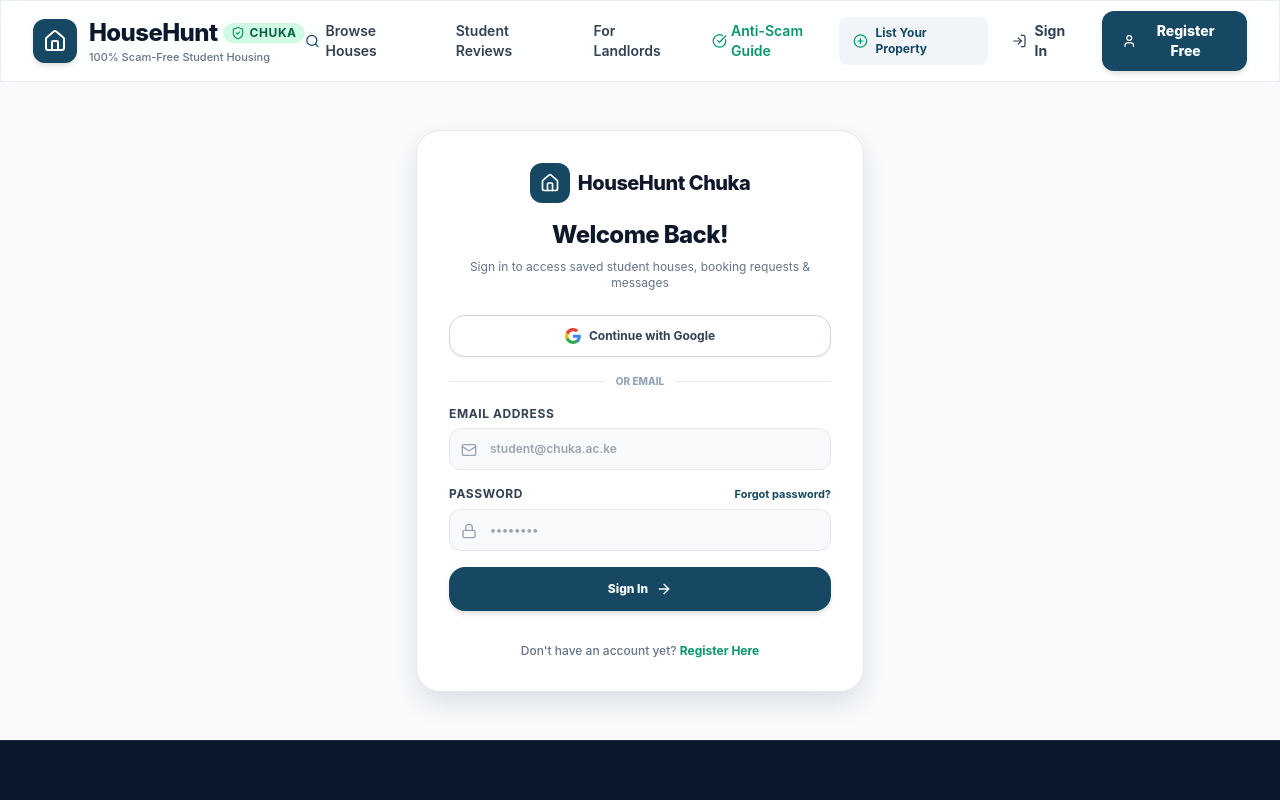
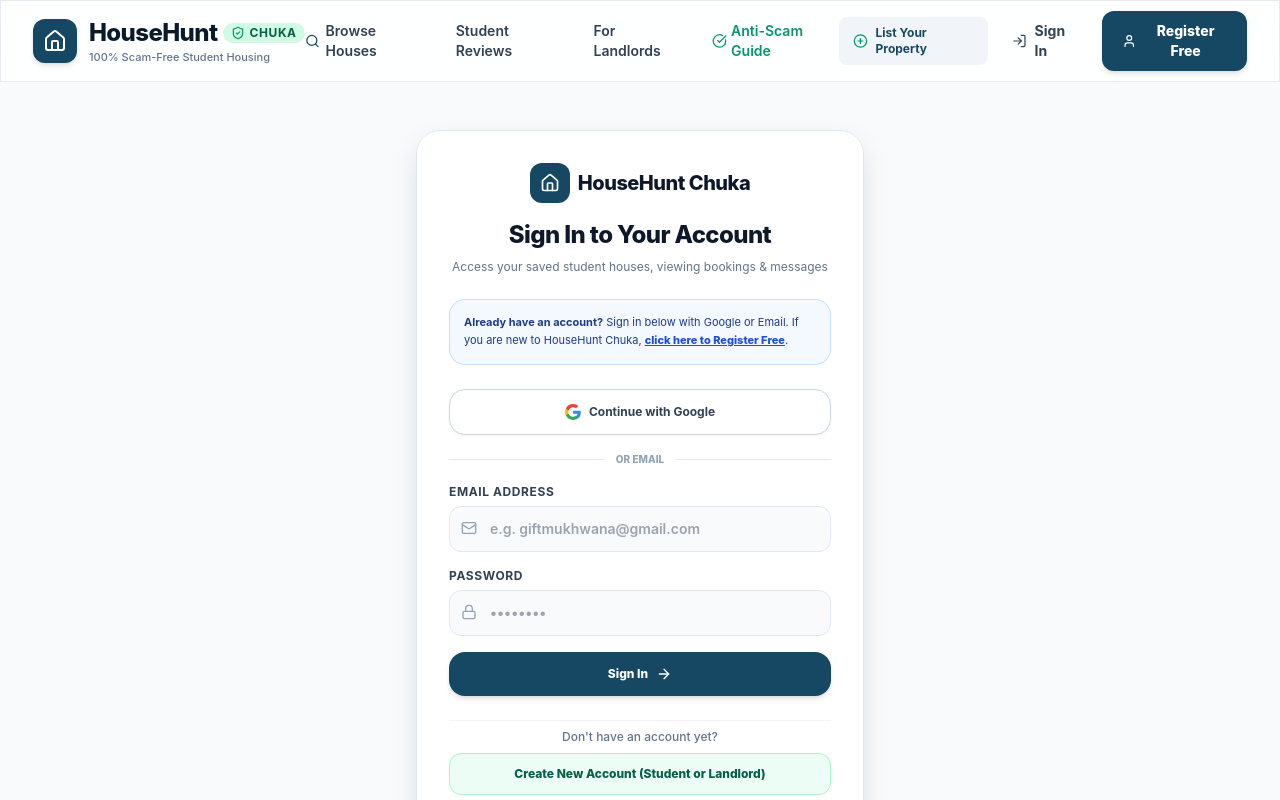
Before and after one commit to zawadi-web/househunt-chuka, a Next.js app: page /login in a window 1280 px wide. Shown: the top 800 px of the page. Built offline with nearby package versions, Linux system fonts and the light colour scheme.

Commit message:
Fix: Google account picker prompt, NextAuth login page auth integration, and client-side signOut redirection

```diff
--- a/src/app/dashboard/student/page.tsx
+++ b/src/app/dashboard/student/page.tsx
@@ -2,6 +2,7 @@
 
 import React, { useState, useRef, useEffect } from 'react';
 import Link from 'next/link';
+import { signOut } from 'next-auth/react';
 import {
   Heart, Calendar, MessageSquare, ShieldCheck, Search,
   Upload, User, LogOut, Home, Bell, AlertTriangle, X,
@@ -144,9 +145,12 @@
           <button className="bg-white/10 hover:bg-white/20 border border-white/20 text-white text-xs font-bold px-4 py-2.5 rounded-xl flex items-center gap-2 transition-all">
             <MessageSquare className="w-4 h-4" /> Messages
           </button>
-          <Link href="/api/auth/signout" className="bg-red-500/20 hover:bg-red-500/30 border border-red-300/20 text-white text-xs font-bold px-4 py-2.5 rounded-xl flex items-center gap-2 transition-all">
+          <button
+            onClick={() => signOut({ callbackUrl: '/login' })}
+            className="bg-red-500/20 hover:bg-red-500/30 border border-red-300/20 text-white text-xs font-bold px-4 py-2.5 rounded-xl flex items-center gap-2 transition-all"
+          >
             <LogOut className="w-4 h-4" /> Sign Out
-          </Link>
+          </button>
         </div>
       </div>
 
--- a/src/app/login/page.tsx
+++ b/src/app/login/page.tsx
@@ -1,22 +1,62 @@
 "use client";
 
-import React, { useState } from 'react';
+import React, { useState, Suspense } from 'react';
 import Link from 'next/link';
-import { Home, ShieldCheck, Mail, Lock, ArrowRight } from 'lucide-react';
+import { useSearchParams } from 'next/navigation';
+import { signIn } from 'next-auth/react';
+import { Home, ShieldCheck, Mail, Lock, ArrowRight, Loader2, AlertCircle, CheckCircle2 } from 'lucide-react';
 
-export default function LoginPage() {
+function LoginForm() {
+  const searchParams = useSearchParams();
+  const callbackUrl = searchParams.get('callbackUrl') || '/dashboard/student';
+  const errorParam = searchParams.get('error');
+
   const [email, setEmail] = useState('');
   const [password, setPassword] = useState('');
+  const [loading, setLoading] = useState(false);
+  const [googleLoading, setGoogleLoading] = useState(false);
+  const [error, setError] = useState(errorParam ? 'Authentication failed. Please check your details.' : '');
 
-  const handleSubmit = (e: React.FormEvent) => {
+  const handleEmailLogin = async (e: React.FormEvent) => {
     e.preventDefault();
-    window.location.href = '/dashboard/student';
+    setLoading(true);
+    setError('');
+
+    try {
+      const res = await signIn('credentials', {
+        email,
+        password,
+        redirect: false,
+        callbackUrl,
+      });
+
+      if (res?.error) {
+        setError(res.error || 'Invalid email or password.');
+      } else if (res?.ok) {
+        window.location.href = callbackUrl;
+      }
+    } catch {
+      setError('An unexpected error occurred. Please try again.');
+    } finally {
+      setLoading(false);
+    }
+  };
+
+  const handleGoogleLogin = async () => {
+    setGoogleLoading(true);
+    try {
+      await signIn('google', { callbackUrl });
+    } catch {
+      setError('Google sign-in failed. Please try again.');
+      setGoogleLoading(false);
+    }
   };
 
   return (
     <div className="min-h-[80vh] flex items-center justify-center px-4 sm:px-6 lg:px-8 py-12">
       <div className="max-w-md w-full bg-white rounded-3xl p-8 border border-slate-200 shadow-elevated space-y-6">
 
+        {/* Header */}
         <div className="text-center space-y-2">
           <Link href="/" className="inline-flex items-center space-x-2">
             <div className="w-10 h-10 bg-brand-primary text-white rounded-xl flex items-center justify-center">
@@ -25,26 +65,39 @@
             <span className="font-extrabold text-xl text-slate-900 tracking-tight">HouseHunt Chuka</span>
           </Link>
           <h2 className="text-2xl font-extrabold text-slate-900 tracking-tight pt-2">
-            Welcome Back!
+            Sign In to Your Account
           </h2>
           <p className="text-xs text-slate-500">
-            Sign in to access saved student houses, booking requests & messages
+            Access your saved student houses, viewing bookings &amp; messages
           </p>
         </div>
 
-        {/* Google Mock Login */}
+        {/* Info Box: Difference between Sign In and Register */}
+        <div className="p-3.5 bg-blue-50/70 border border-blue-200/80 rounded-2xl text-[11px] text-blue-900 leading-relaxed">
+          <strong>Already have an account?</strong> Sign in below with Google or Email. If you are new to HouseHunt Chuka,{' '}
+          <Link href="/register" className="font-extrabold underline text-blue-700 hover:text-blue-900">
+            click here to Register Free
+          </Link>.
+        </div>
+
+        {/* Real Google OAuth Button */}
         <button
           type="button"
-          onClick={() => window.location.href = '/dashboard/student'}
-          className="w-full py-3 px-4 border border-slate-300 rounded-2xl font-bold text-xs text-slate-700 bg-white hover:bg-slate-50 transition-all flex items-center justify-center space-x-2 shadow-sm"
+          onClick={handleGoogleLogin}
+          disabled={googleLoading}
+          className="w-full py-3.5 px-4 border border-slate-300 rounded-2xl font-bold text-xs text-slate-700 bg-white hover:bg-slate-50 transition-all flex items-center justify-center space-x-2 shadow-sm disabled:opacity-60"
         >
+          {googleLoading ? (
+            <Loader2 className="w-4 h-4 animate-spin text-slate-600" />
+          ) : (
             <svg className="w-4 h-4" viewBox="0 0 24 24">
               <path fill="#4285F4" d="M23.745 12.27c0-.7-.06-1.4-.19-2.07H12v4.51h6.6c-.29 1.52-1.14 2.82-2.4 3.68v3.05h3.88c2.27-2.09 3.665-5.17 3.665-9.17z"/>
               <path fill="#34A853" d="M12 24c3.24 0 5.95-1.08 7.93-2.91l-3.88-3.05c-1.08.72-2.45 1.16-4.05 1.16-3.12 0-5.77-2.1-6.72-4.93H1.27v3.15C3.25 21.3 7.31 24 12 24z"/>
               <path fill="#FBBC05" d="M5.28 14.27c-.25-.72-.38-1.49-.38-2.27s.13-1.55.38-2.27V6.58H1.27C.46 8.2 0 10.04 0 12s.46 3.8 1.27 5.42l4.01-3.15z"/>
               <path fill="#EA4335" d="M12 4.75c1.77 0 3.35.61 4.6 1.8l3.42-3.42C17.95 1.19 15.24 0 12 0 7.31 0 3.25 2.7 1.27 6.58l4.01 3.15c.95-2.83 3.6-4.98 6.72-4.98z"/>
             </svg>
-          <span>Continue with Google</span>
+          )}
+          <span>{googleLoading ? 'Connecting to Google...' : 'Continue with Google'}</span>
         </button>
 
         <div className="relative flex items-center justify-center">
@@ -52,7 +105,8 @@
           <span className="bg-white px-3 text-[10px] uppercase font-extrabold text-slate-400 absolute">Or Email</span>
         </div>
 
-        <form onSubmit={handleSubmit} className="space-y-4">
+        {/* Email & Password Form */}
+        <form onSubmit={handleEmailLogin} className="space-y-4">
           <div>
             <label className="block text-xs font-bold text-slate-700 uppercase tracking-wider mb-1.5">
               Email Address
@@ -62,10 +116,10 @@
               <input
                 type="email"
                 required
-                placeholder="student@chuka.ac.ke"
+                placeholder="e.g. giftmukhwana@gmail.com"
                 value={email}
                 onChange={(e) => setEmail(e.target.value)}
-                className="w-full pl-10 pr-4 py-3 bg-slate-50 border border-slate-200 rounded-xl text-xs font-semibold focus:ring-2 focus:ring-brand-primary focus:outline-none"
+                className="w-full pl-10 pr-4 py-3 bg-slate-50 border border-slate-200 rounded-xl text-sm font-semibold focus:ring-2 focus:ring-brand-primary focus:outline-none"
               />
             </div>
           </div>
@@ -75,9 +129,6 @@
               <label className="block text-xs font-bold text-slate-700 uppercase tracking-wider">
                 Password
               </label>
-              <a href="#" className="text-[11px] font-bold text-brand-primary hover:underline">
-                Forgot password?
-              </a>
             </div>
             <div className="relative">
               <Lock className="w-4 h-4 text-slate-400 absolute left-3 top-3.5" />
@@ -87,28 +138,56 @@
                 placeholder="••••••••"
                 value={password}
                 onChange={(e) => setPassword(e.target.value)}
-                className="w-full pl-10 pr-4 py-3 bg-slate-50 border border-slate-200 rounded-xl text-xs font-semibold focus:ring-2 focus:ring-brand-primary focus:outline-none"
+                className="w-full pl-10 pr-4 py-3 bg-slate-50 border border-slate-200 rounded-xl text-sm font-semibold focus:ring-2 focus:ring-brand-primary focus:outline-none"
               />
             </div>
           </div>
 
+          {/* Error Message */}
+          {error && (
+            <div className="p-3 bg-red-50 border border-red-200 rounded-xl text-xs text-red-600 flex items-center gap-2">
+              <AlertCircle className="w-4 h-4 shrink-0" />
+              <span>{error}</span>
+            </div>
+          )}
+
           <button
             type="submit"
-            className="w-full bg-brand-primary hover:bg-brand-blue text-white font-extrabold py-3.5 rounded-2xl transition-all shadow-md flex items-center justify-center space-x-2 text-xs"
+            disabled={loading}
+            className="w-full bg-brand-primary hover:bg-brand-blue text-white font-extrabold py-3.5 rounded-2xl transition-all shadow-md flex items-center justify-center space-x-2 text-xs disabled:opacity-60"
           >
+            {loading ? (
+              <Loader2 className="w-4 h-4 animate-spin" />
+            ) : (
+              <>
                 <span>Sign In</span>
                 <ArrowRight className="w-4 h-4" />
+              </>
+            )}
           </button>
         </form>
 
-        <p className="text-center text-xs text-slate-500 font-medium pt-2">
-          Don't have an account yet?{' '}
-          <Link href="/register" className="font-bold text-emerald-600 hover:underline">
-            Register Here
+        <div className="pt-2 border-t border-slate-100 text-center space-y-2">
+          <p className="text-xs text-slate-500 font-medium">
+            Don&apos;t have an account yet?
+          </p>
+          <Link
+            href="/register"
+            className="inline-block w-full py-3 px-4 bg-emerald-50 hover:bg-emerald-100 text-emerald-800 font-extrabold text-xs rounded-xl transition-all border border-emerald-200"
+          >
+            Create New Account (Student or Landlord)
           </Link>
-        </p>
+        </div>
 
       </div>
     </div>
   );
 }
+
+export default function LoginPage() {
+  return (
+    <Suspense fallback={<div className="min-h-[80vh] flex items-center justify-center"><Loader2 className="w-8 h-8 animate-spin text-brand-primary" /></div>}>
+      <LoginForm />
+    </Suspense>
+  );
+}
--- a/src/lib/auth.ts
+++ b/src/lib/auth.ts
@@ -13,6 +13,13 @@
     GoogleProvider({
       clientId: process.env.GOOGLE_CLIENT_ID || 'dummy_google_id',
       clientSecret: process.env.GOOGLE_CLIENT_SECRET || 'dummy_google_secret',
+      authorization: {
+        params: {
+          prompt: 'select_account',
+          access_type: 'offline',
+          response_type: 'code',
+        },
+      },
     }),
 
     // ─── Email / Password ──────────────────────────────────────
```
Also changed, not shown: src/app/dashboard/landlord/page.tsx (+6 -2 lines). Lines whose indentation alone changed are shown as unchanged.
